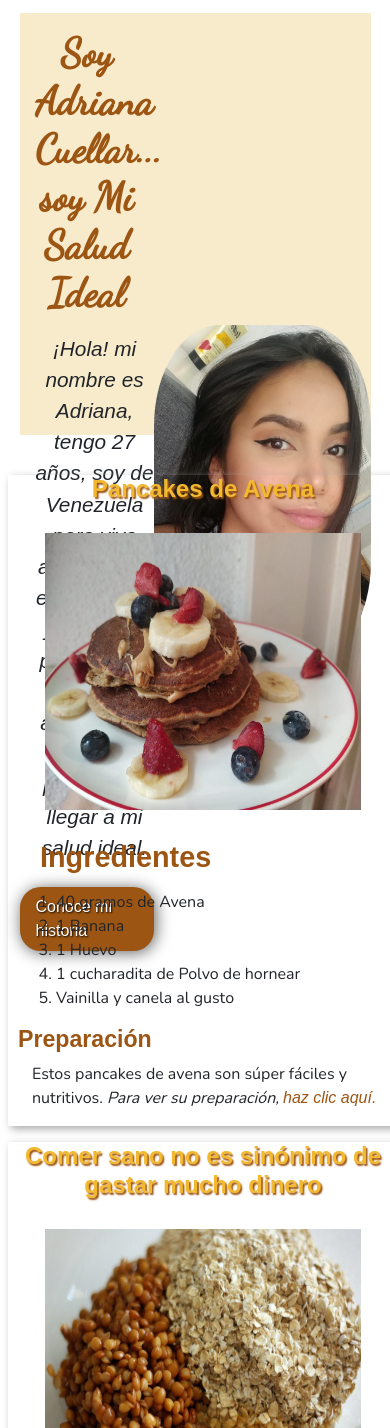
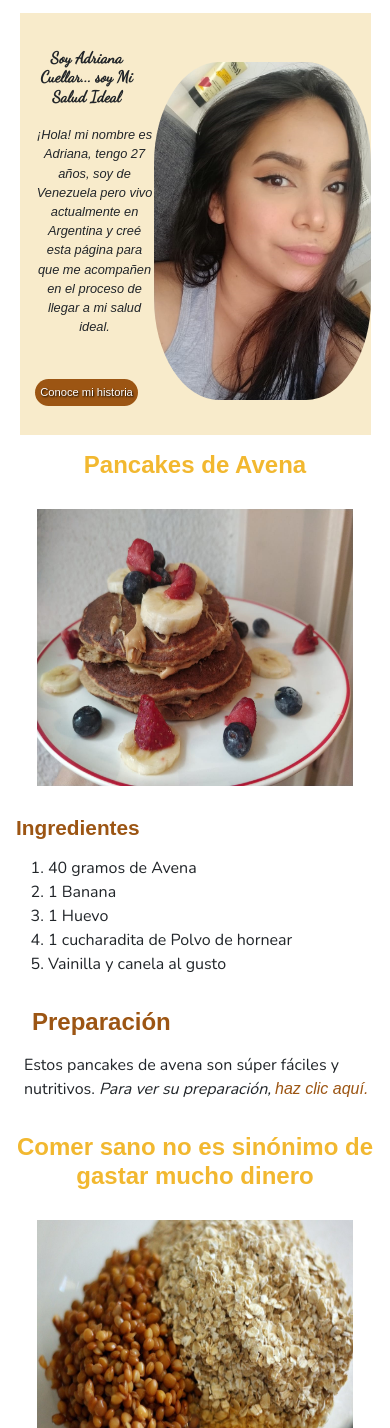
Before and after one commit to cuellaradriana/misaludideal, a plain HTML site: page index.html in a window 390 px wide. Shown: the part 572-2000 px from the top of the page. Drawn offline with nearby package versions, Linux system fonts and the light colour scheme; a web font is replaced by a local one.

Commit message:
mainIndex Responsive

```diff
--- a/index.html
+++ b/index.html
@@ -87,11 +87,11 @@
             </button>
         </section>
         <section class="contMainAutor">
+            <img class="imgAutor" src="imágenes/adriana02.jpg" alt="AdrianaAutora">
             <h3 class="tituloAutor">Soy Adriana Cuellar... soy Mi Salud Ideal</h3>
             <p class="textoAutor">¡Hola! mi nombre es Adriana, tengo 27 años, soy de Venezuela pero vivo actualmente en Argentina y
                 creé esta página para que me acompañen en el proceso de llegar a mi salud ideal.</p>
             <a class="botonAutor" href="quiensoy.html">Conoce mi historia</a>
-            <img class="imgAutor" src="imágenes/adriana02.jpg" alt="AdrianaAutora">
         </section>
         <section class="contMain">
             <article class="artMain">
--- a/style/_main-index.scss
+++ b/style/_main-index.scss
@@ -120,20 +120,6 @@
         }
     }
 }
-
-h3{
-    font-family: 'Amaranth', sans-serif;
-    color: $marron;
-    font-weight: bolder;
-    font-size: 1.8rem;
-    text-align: left;
-    margin-bottom: $rem;
-    margin-top: $rem;
-}
-h3.prep{
-    margin-left: 10px;
-}
-
 .carousel-inner, .carousel-item{
     height: 39rem !important;
     width: 96% !important;
@@ -143,11 +129,25 @@ h3.prep{
 
 @media only screen and (max-width: 1020px){
     .mainIndex{
+        .contMainAutor{
+            .tituloAutor{
+                font-size: $rem*2;
+            }
+            .textoAutor{
+                font-size: $rem;
+            }
+            .botonAutor{
+                padding: .3rem .5rem;
+                font-size: .8rem;
+                border-radius: 1rem;
+            }
+        }
         .contMain{
             display: flex;
             flex-direction: column;
             .artMain{
-                width: 100%;
+                width: 90%;
+                margin: auto;
                 h2{
                     margin-bottom: $rem;
                     color: $amarillo;
@@ -165,77 +165,109 @@ h3.prep{
                         display: flex;
                         flex-direction: column;
                         margin-left: $rem*4;
+                        h3{
+                            font-size: 1.5rem;
+                        }
                         .ingReceta{
                             font-size: 1.2rem;
                         }
                     }
                 }
+                h3.prep{
+                    font-family: 'Amaranth', sans-serif;
+                    color: $marron;
+                    font-weight: bolder;
+                    font-size: 1.5rem;
+                    text-align: left;
+                    margin-bottom: $rem;
+                    margin-top: $rem;
+                    margin-left: 2rem;
+                }
             }
         }
-    }
-
-    h3{
-        margin-left: $rem;
-    }
-    h3.prep{
-        margin-left: $rem;
     }
     .segundoArt{
         padding-top: 2rem;
     }
     .carousel-inner, .carousel-item{
         height: auto !important;
-        width: 96% !important;
-        margin-left: 2%;
-        margin-right: 2%;
     }
 }
+
 @media only screen and (max-width: 768px){
     .mainIndex{
+        .contMainAutor{
+            .tituloAutor{
+                font-size: $rem*1.5;
+            }
+            .textoAutor{
+                font-size: .8rem;
+            }
+        }
         .contMain{
+            display: flex;
+            flex-direction: column;
             .artMain{
+                width: 90%;
+                margin: auto;
                 h2{
-                    font-size: 1.8rem;
+                    padding-top: $rem;
+                    font-size: 1.5rem;
+                    text-shadow: inherit;
+                    font-weight: bolder;
                 }
                 .artFormato{
+                    display: flex;
+                    justify-content: center;
                     .imgArt{
-                        height: 14rem;
+                        height: 15rem;
                     }
                     .artReceta{
+                        display: flex;
+                        flex-direction: column;
                         margin-left: $rem*2;
+                        h3{
+                            font-size: 1.3rem;
+                        }
                         .ingReceta{
-                            font-size: 1rem;
+                            font-size: $rem;
                         }
                     }
                 }
                 .textoArt{
-                    font-size: 1rem;
+                    font-size: $rem;
+                    margin-left: 2rem;
                 }
             }
         }
     }
-    h3{
-        margin-left: $rem;
-        font-size: 1.5rem;
-    }
-    h3.prep{
-        margin-left: $rem;
-    }
     .segundoArt{
-        padding-top: .5rem;
-    }
-    .carousel-inner, .carousel-item{
-        height: auto !important;
-        width: 96% !important;
-        margin-left: 2%;
-        margin-right: 2%;
+        padding-top: 0;
     }
 }
+
 @media only screen and (max-width: 480px){
     .mainIndex{
+        .contMainAutor{
+            .tituloAutor{
+                font-size: $rem;
+                margin-bottom: 0;
+            }
+            .textoAutor{
+                font-size: .8rem;
+            }
+            .botonAutor{
+                padding: .3rem .3rem;
+                font-size: .7rem;
+                border-radius: 1rem;
+                box-shadow: inherit;
+            }
+        }
         .contMain{
             flex-direction: column;
+            margin-top: 0;
             .artMain{
+                box-shadow: inherit;
                 width: 100%;
                 h2{
                     margin-bottom: $rem;
@@ -281,8 +313,29 @@ h3.prep{
         margin-right: 2%;
     }
 }
+
 @media only screen and (max-width: 380px){
     .mainIndex{
+        .contMainAutor{
+            height: auto;
+            display: flex;
+            flex-direction: column;
+            padding: $rem;
+            .tituloAutor{
+                font-size: $rem;
+                margin-bottom: 0;
+            }
+            .textoAutor{
+                font-size: .8rem;
+            }
+            .botonAutor{
+                margin-top: .5rem;
+                padding: .3rem .3rem;
+                font-size: .7rem;
+                border-radius: 1rem;
+                box-shadow: inherit;
+            }
+        }
         .contMain{
             .artMain{
                 .artFormato{
```
Also changed, not shown: style/style.css, 1 other file.
